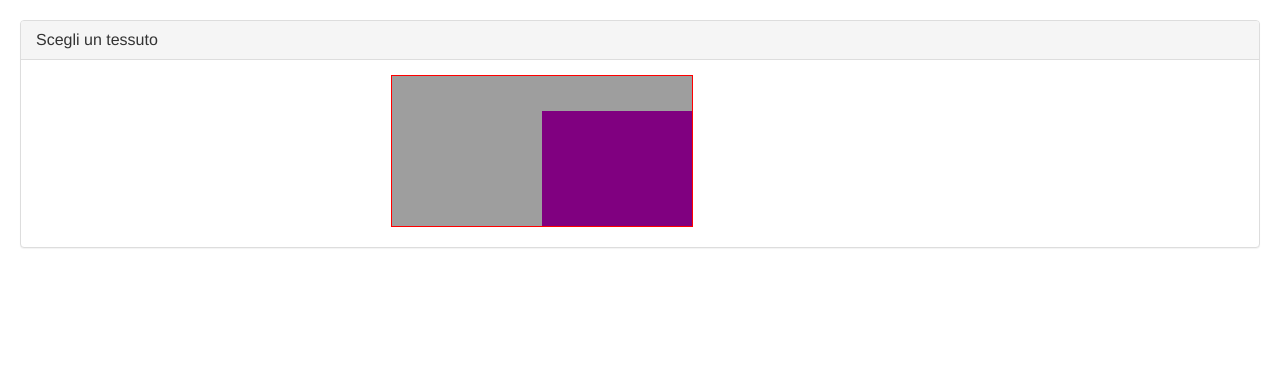
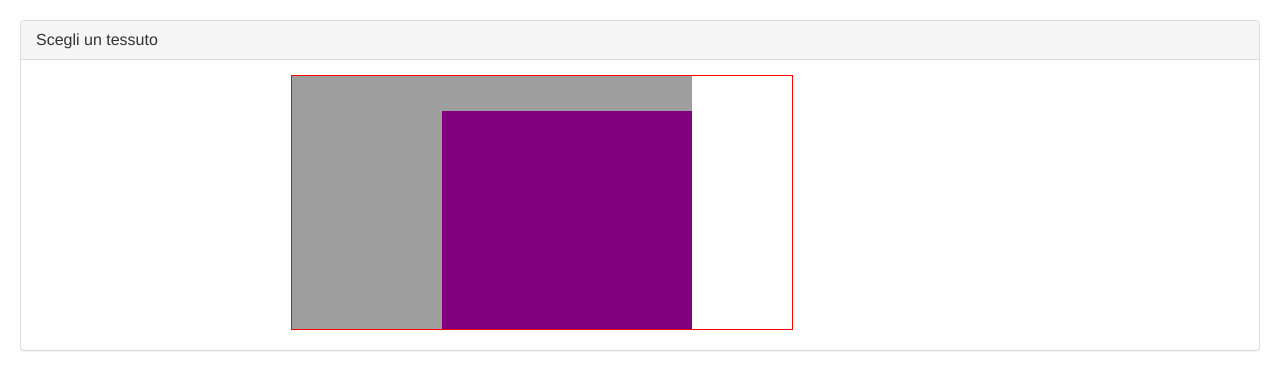
Before and after one commit to Martenz/mask_js, a plain HTML site: page index.html in a window 1280 px wide. Drawn offline with nearby package versions, Linux system fonts and the light colour scheme.

Commit message:
Update index.html

```diff
--- a/index.html
+++ b/index.html
@@ -17,9 +17,8 @@
 		  <div class="panel-body">
 			<div class="col-sm-12">
 				<div class="col-sm-10 text-center" id="configuratore">
-				    <!--<canvas height="253" id="canvas" width="500"></canvas>-->
-				    <canvas id="canvas"></canvas>
-				</div>
+				    <canvas height="253" id="canvas" width="500"></canvas>
+				    </div>
 				<div class="col-sm-2">
 					<div id="tessuti"></div>
 				</div>
```
